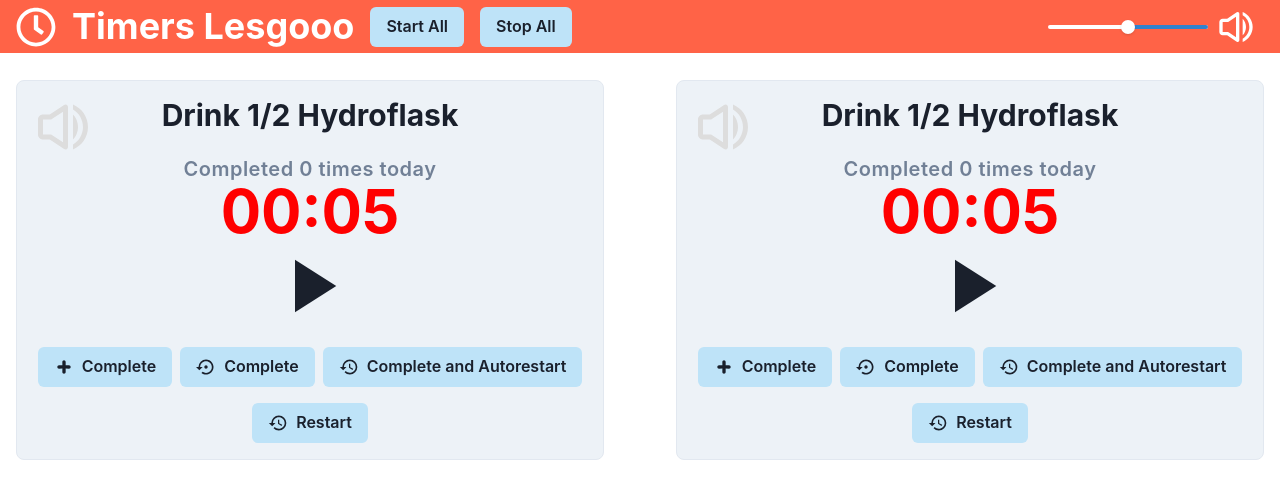
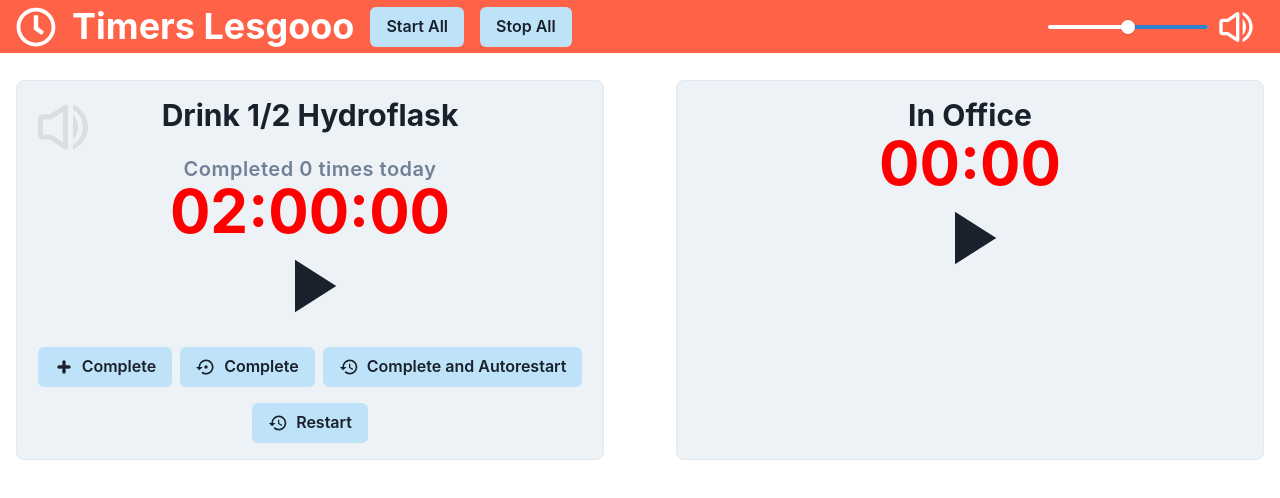
Before and after one commit to WillNess210/work-timers, a React (Create React App) app: page / in a window 1280 px wide. Shown: the top 498 px of the page. Built offline with nearby package versions, Linux system fonts and the light colour scheme.

Commit message:
add stopwatch timer

```diff
--- a/src/App.tsx
+++ b/src/App.tsx
@@ -2,7 +2,13 @@ import React, { useEffect } from "react";
 import { SimpleGrid } from "@chakra-ui/layout";
 import "./App.css";
 import TimerRenderer from "./layout/timer/TimerRenderer";
-import { CounterTimer, Timer, TimerMap, TimerType } from "./logic/Timer";
+import {
+  CounterTimer,
+  StopwatchTimer,
+  Timer,
+  TimerMap,
+  TimerType,
+} from "./logic/Timer";
 import Header from "./layout/header/Header";
 import useGlobalTimersState from "./state/useGlobalTimersState";
 import useBeeping from "./state/useBeeping";
@@ -10,13 +16,19 @@ import useBeeping from "./state/useBeeping";
 const waterTimer: CounterTimer = {
   type: TimerType.CounterTimer,
   title: "Drink 1/2 Hydroflask",
-  durationInSeconds: 5,
+  durationInSeconds: 7200,
+};
+
+const officeTimer: StopwatchTimer = {
+  type: TimerType.Stopwatch,
+  title: "In Office",
 };
 
 const timers: TimerMap = {
   waterTimer: waterTimer,
-  waterTimer2: waterTimer,
+  officeTimer: officeTimer,
 };
+
 const timersList = Object.values(timers);
 
 const App = (): JSX.Element => {
--- /dev/null
+++ b/src/layout/timer/StopwatchTimer.tsx
@@ -0,0 +1,37 @@
+import React from "react";
+import { Heading } from "@chakra-ui/react";
+import TimeDisplay, { TimeDisplayState } from "../../components/TimeDisplay";
+import { StopwatchTimer } from "../../logic/Timer";
+import useTimerState from "../../state/useTimerState";
+import "./timer.css";
+import PlayStopButton from "../../components/Buttons/PlayStopButton";
+
+interface StopwatchTimerRendererProps {
+  timer: StopwatchTimer;
+  timerId: string;
+}
+
+const StopwatchTimerRenderer = ({
+  timer,
+  timerId,
+}: StopwatchTimerRendererProps): JSX.Element => {
+  const state = useTimerState(timerId);
+
+  return (
+    <div className="timerWrapper">
+      <Heading size="lg">{timer.title}</Heading>
+      <TimeDisplay
+        seconds={state.seconds}
+        state={
+          state.stopped ? TimeDisplayState.Stopped : TimeDisplayState.Normal
+        }
+      />
+      <PlayStopButton
+        stopped={state.stopped}
+        onClick={() => state.setStopped(!state.stopped)}
+      />
+    </div>
+  );
+};
+
+export default StopwatchTimerRenderer;
--- a/src/layout/timer/TimerRenderer.tsx
+++ b/src/layout/timer/TimerRenderer.tsx
@@ -1,19 +1,32 @@
 import React from "react";
 import { Box, Container } from "@chakra-ui/react";
-import { CounterTimer, Timer, TimerType } from "../../logic/Timer";
+import {
+  CounterTimer,
+  StopwatchTimer,
+  Timer,
+  TimerType,
+} from "../../logic/Timer";
 import CounterTimerRenderer from "./CounterTimerRenderer";
 import "./timer.css";
 import useTimerFlashingState from "../../state/useTimerFlashingState";
+import StopwatchTimerRenderer from "./StopwatchTimer";
 
 interface TimerRendererProps {
   timer: Timer;
   timerId: string;
 }
 
-const TimerRenderer = ({ timer, timerId }: TimerRendererProps): JSX.Element => {
+interface TimerContainerProps {
+  timerId: string;
+  children: any;
+}
+
+const TimerContainer = ({
+  timerId,
+  children,
+}: TimerContainerProps): JSX.Element => {
   const { bgColor } = useTimerFlashingState(timerId);
 
-  if (timer.type === TimerType.CounterTimer) {
   return (
     <Container maxW="container.xl">
       <Box
@@ -22,15 +35,34 @@ const TimerRenderer = ({ timer, timerId }: TimerRendererProps): JSX.Element => {
         className="timer"
         bg={bgColor}
         p="1rem"
+        height="100%"
       >
-          <CounterTimerRenderer
-            timer={timer as CounterTimer}
-            timerId={timerId}
-          />
+        {children}
       </Box>
     </Container>
   );
+};
+
+const TimerRenderer = ({ timer, timerId }: TimerRendererProps): JSX.Element => {
+  if (timer.type === TimerType.CounterTimer) {
+    return (
+      <TimerContainer timerId={timerId}>
+        <CounterTimerRenderer timer={timer as CounterTimer} timerId={timerId} />
+      </TimerContainer>
+    );
   }
+
+  if (timer.type === TimerType.Stopwatch) {
+    return (
+      <TimerContainer timerId={timerId}>
+        <StopwatchTimerRenderer
+          timer={timer as StopwatchTimer}
+          timerId={timerId}
+        />
+      </TimerContainer>
+    );
+  }
+
   return <div className="timer">Invalid renderer for {timer.title}</div>;
 };
 
--- a/src/logic/Timer.ts
+++ b/src/logic/Timer.ts
@@ -1,5 +1,7 @@
 export enum TimerType {
   CounterTimer,
+  MultiStateTimer,
+  Stopwatch,
 }
 
 export interface Timer {
@@ -13,3 +15,17 @@ export interface CounterTimer extends Timer {
   type: TimerType.CounterTimer;
   durationInSeconds: number;
 }
+
+export interface StopwatchTimer extends Timer {
+  type: TimerType.Stopwatch;
+}
+
+// interface TimerState {
+//   title: string;
+//   durationInSeconds: number;
+// }
+
+// export interface MultiStateTimer extends Timer {
+//   type: TimerType.MultiStateTimer;
+
+// }
```
Also changed, not shown: src/layout/timer/CounterTimerRenderer.tsx (+1 -9 lines). Lines whose indentation alone changed are shown as unchanged.
